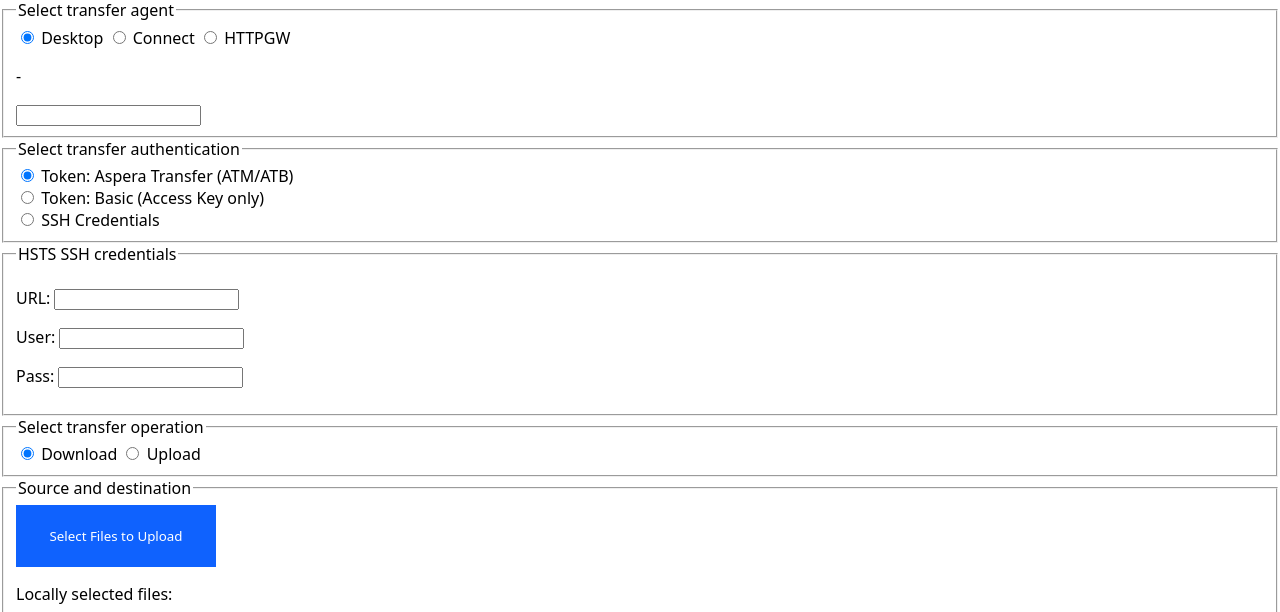
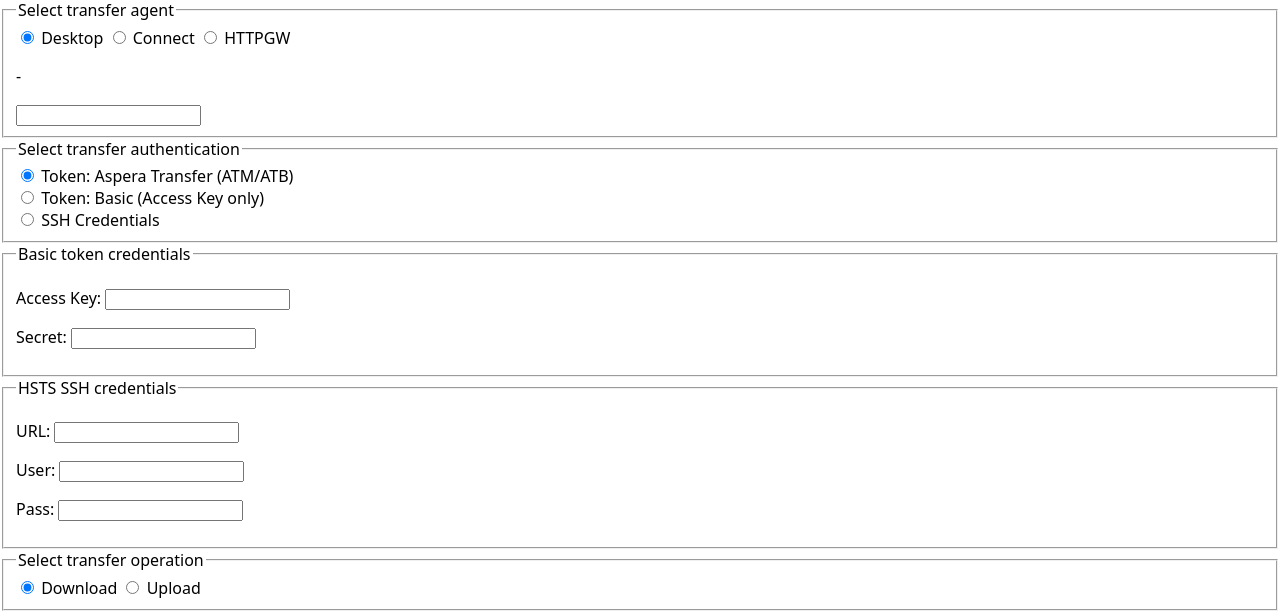
Before and after one commit to laurent-martin/aspera-api-examples, a web app: page / in a window 1280 px wide. Shown: the part 101-713 px from the top of the page. Run offline with its HTML, style and script files only (its server is not run), Linux system fonts and the light colour scheme; data that the repository does not hold is empty.

Commit message:
fix access key type
Signed-off-by: Laurent Martin <laurent.martin.l@gmail.com>

```diff
--- a/web/index.html
+++ b/web/index.html
@@ -43,12 +43,17 @@
     </div>
     <div>
       <input type="radio" id="basic_token_radio" name="transfer_auth" value="basic_token">
-      <label for="basic_token">Token: Basic (Access Key only)</label>
+      <label for="basic_token_radio">Token: Basic (Access Key only)</label>
     </div>
     <div id="div_ssh_creds_selector">
       <input type="radio" id="ssh_creds_radio" name="transfer_auth" value="ssh_creds">
-      <label for="ssh_creds">SSH Credentials</label>
+      <label for="ssh_creds_radio">SSH Credentials</label>
     </div>
+  </fieldset>
+  <fieldset id="hsts_basic_info">
+    <legend>Basic token credentials</legend>
+    <p>Access Key: <input type="text" id="basic_access_key" /></p>
+    <p>Secret: <input type="password" id="basic_secret" /></p>
   </fieldset>
   <fieldset id="hsts_ssh_info">
     <legend>HSTS SSH credentials</legend>
--- a/web/src/client/client.ts
+++ b/web/src/client/client.ts
@@ -98,7 +98,9 @@
             'server_user': this.config.server.username,
             'server_pass': this.config.server.password,
             'file_to_download': this.config.server.file_download,
-            'folder_for_upload': this.config.server.folder_upload
+            'folder_for_upload': this.config.server.folder_upload,
+            'basic_access_key': this.config.node.username,
+            'basic_secret': this.config.node.password
         };
         Object.entries(fields).forEach(([id, val]) => {
             const element = document.getElementById(id) as HTMLInputElement;
@@ -150,7 +152,9 @@
             operation: state.direction,
             sources: isDownload ? [state.downloadPath] : this.selectedUploadFiles,
             destination: isDownload ? undefined : state.uploadDest,
-            basic_token: state.authType === 'basic_token'
+            basic_token: state.authType === 'basic_token',
+            basic_access_key: state.authType === 'basic_token' ? getVal('basic_access_key') : undefined,
+            basic_secret: state.authType === 'basic_token' ? getVal('basic_secret') : undefined
         };
 
         try {
@@ -208,6 +212,7 @@
         const visibilityMatrix: Record<string, boolean> = {
             'httpgw_url': state.client === 'httpgw',
             'div_ssh_creds_selector': ['connect', 'desktop'].includes(state.client),
+            'hsts_basic_info': state.authType === 'basic_token',
             'hsts_ssh_info': state.authType === 'ssh_creds',
             'download_selection': state.direction === 'download',
             'upload_selection': state.direction === 'upload'
```
Also changed, not shown: web/src/server/server.ts (+6 -4 lines).
